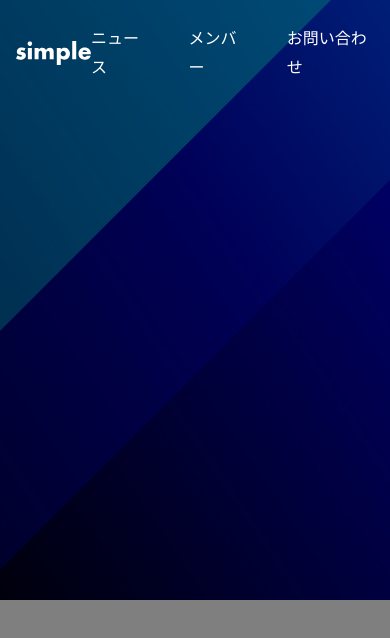
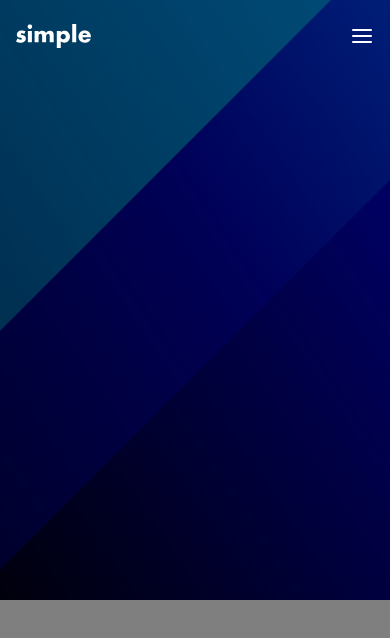
Before and after one commit to ganpe1984/my-next-project, a Next.js app: page / in a window 390 px wide. Shown: the top 638 px of the page. Built offline with nearby package versions, Linux system fonts and the light colour scheme.

Commit message:
classnamesを使ってstateに応じてstyleを切り替え、ハンバーガーメニューを実装

```diff
--- a/app/_components/Menu/index.module.css
+++ b/app/_components/Menu/index.module.css
@@ -3,3 +3,43 @@
   color: #fff;
   gap: 40px;
 }
+
+.button {
+  display: none;
+}
+
+@media (max-width: 640px) {
+  .nav {
+    display: none;
+  }
+
+  .nav.open {
+    display: block;
+    position: fixed;
+    top: 0;
+    left: 0;
+    right: 0;
+    bottom: 0;
+    background-color: var(--color-bg-painted);
+    color: var(--color-text-unpainted);
+    padding: 24px 16px;
+  }
+
+  .items {
+    flex-direction: column;
+    gap: 24px;
+  }
+
+  .button {
+    display: flex;
+    background: none;
+    border: none;
+    cursor: pointer;
+  }
+
+  .close {
+    position: absolute;
+    top: 24px;
+    right: 16px;
+  }
+}
--- a/app/_components/Menu/index.tsx
+++ b/app/_components/Menu/index.tsx
@@ -1,9 +1,19 @@
+"use client";
+
 import Link from "next/link";
+import Image from "next/image";
+import { useState } from "react";
+import cx from "classnames";
 import styles from "./index.module.css";
 
 export default function Menu() {
+  const [isOpen, setOpen] = useState<boolean>(false);
+  const open = () => setOpen(true);
+  const close = () => setOpen(false);
+
   return (
-    <nav className={styles.nav}>
+    <div>
+      <nav className={cx(styles.nav, isOpen && styles.open)}>
         <ul className={styles.items}>
           <li>
             <Link href="/news">ニュース</Link>
@@ -15,6 +25,19 @@
             <Link href="/contact">お問い合わせ</Link>
           </li>
         </ul>
+        <button className={cx(styles.button, styles.close)} onClick={close}>
+          <Image
+            src="/close.svg"
+            alt="閉じる"
+            width={24}
+            height={24}
+            priority
+          />
+        </button>
       </nav>
+      <button className={styles.button} onClick={open}>
+        <Image src="/menu.svg" alt="メニュー" width={24} height={24} />
+      </button>
+    </div>
   );
 }
```
Also changed, not shown: package.json (+5 -4 lines), 1 other file (tests, documents, lock files or other folders). Lines whose indentation alone changed are shown as unchanged.
